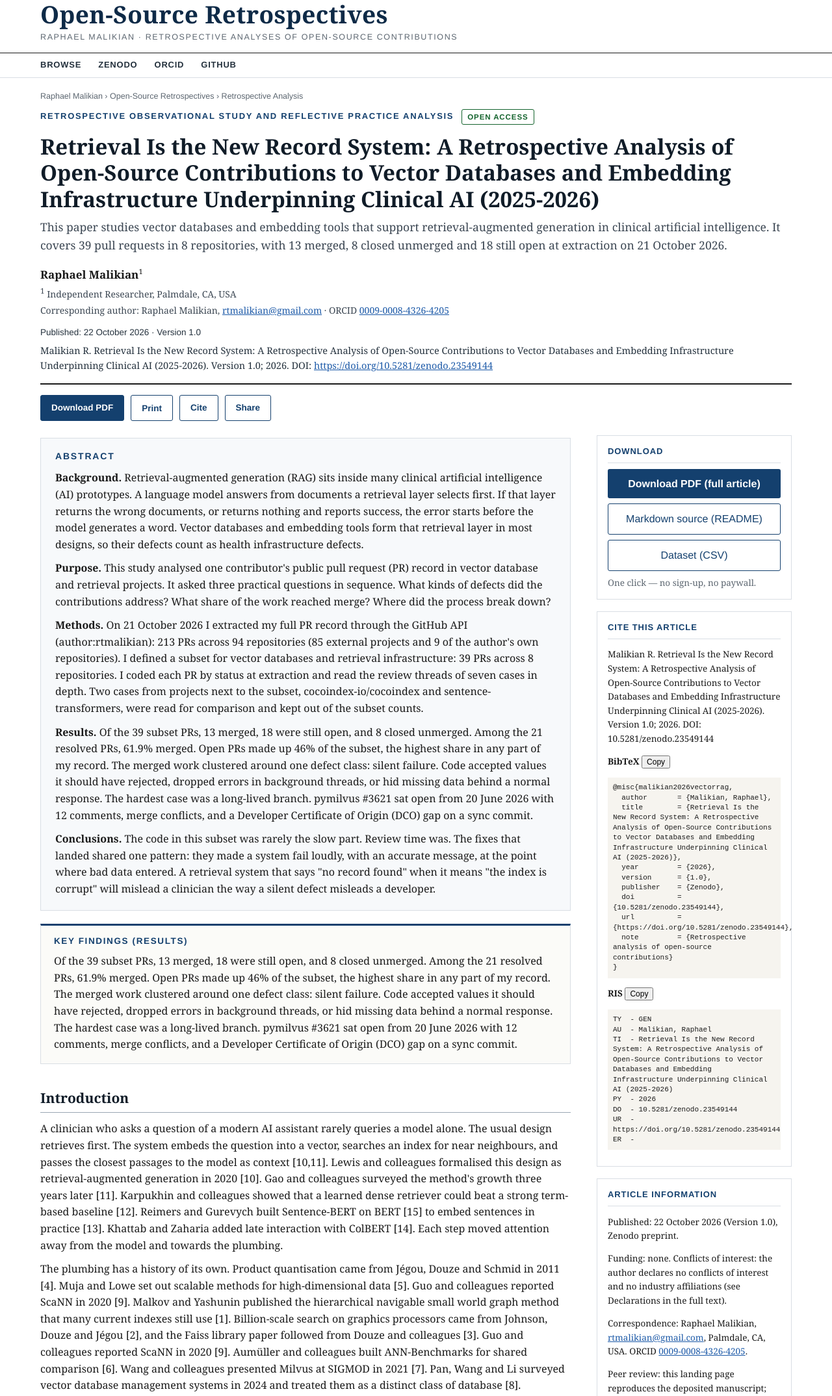
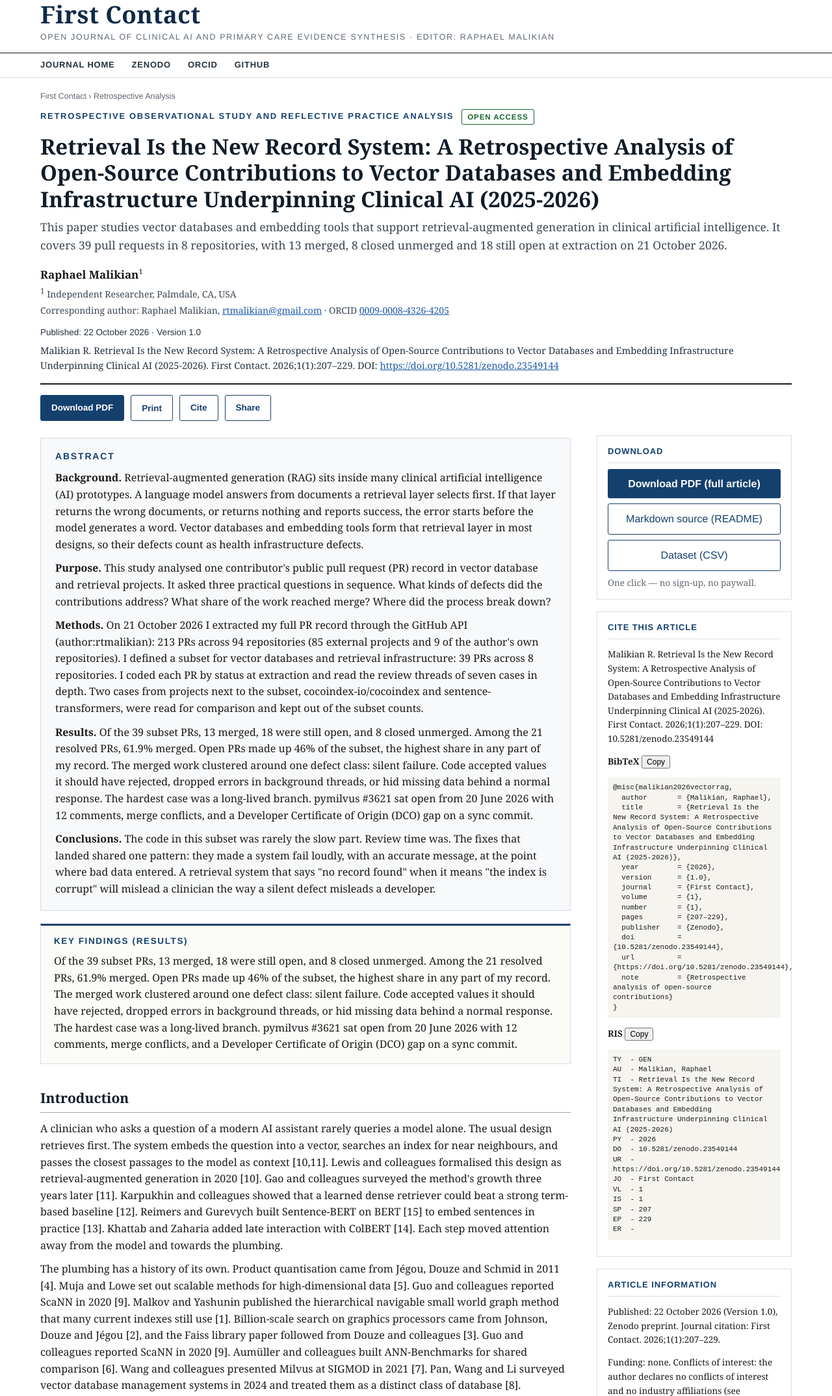
Before and after one commit to rtmalikian/vector-databases-rag-clinical-ai-infrastructure, a plain HTML site: page index.html in a window 1280 px wide. Shown: the part 22-2171 px from the top of the page at 65% size. Drawn offline with Linux system fonts and the light colour scheme.

Commit message:
Apply First Contact journal branding: masthead, journal citation (Vol 1, 2026), pagination
Signed-off-by: Raphael Malikian <rtmalikian@gmail.com>

```diff
--- a/index.html
+++ b/index.html
@@ -3,7 +3,7 @@
 <head>
 <meta charset="utf-8">
 <meta name="viewport" content="width=device-width, initial-scale=1">
-<title>Retrieval Is the New Record System: A Retrospective Analysis of Open-Source Contributions to Vector Databases and Embedding Infrastructure Underpinning Clinical AI (2025-2026) | Open-Source Retrospectives</title>
+<title>Retrieval Is the New Record System: A Retrospective Analysis of Open-Source Contributions to Vector Databases and Embedding Infrastructure Underpinning Clinical AI (2025-2026) | First Contact</title>
 <link rel="canonical" href="https://rtmalikian.github.io/vector-databases-rag-clinical-ai-infrastructure/">
 <meta name="description" content="Retrieval Is the New Record System: A Retrospective Analysis of Open-Source Contributions to Vector Databases and Embedding Infrastructure Underpinning Clinical AI (2025-2026). By Raphael Malikian. Zenodo DOI 10.5281/zenodo.23549144.">
 <meta name="citation_title" content="Retrieval Is the New Record System: A Retrospective Analysis of Open-Source Contributions to Vector Databases and Embedding Infrastructure Underpinning Clinical AI (2025-2026)">
@@ -106,17 +106,17 @@ footer .seriesline{font-family:Helvetica,Arial,sans-serif;font-size:12px;letter-
 </head>
 <body>
 <div class="masthead"><div class="wrap">
-<div class="wordmark">Open-Source Retrospectives</div>
-<div class="mast-sub">Raphael Malikian · Retrospective Analyses of Open-Source Contributions</div>
+<div class="wordmark">First Contact</div>
+<div class="mast-sub">Open Journal of Clinical AI and Primary Care Evidence Synthesis · Editor: Raphael Malikian</div>
 </div></div>
 <nav class="journalnav"><div class="wrap">
-<a href="https://github.com/rtmalikian?tab=repositories">Browse</a>
+<a href="https://rtmalikian.github.io/first-contact/">Journal Home</a>
 <a href="https://zenodo.org/records/23549144">Zenodo</a>
 <a href="https://orcid.org/0009-0008-4326-4205">ORCID</a>
 <a href="https://github.com/rtmalikian/vector-databases-rag-clinical-ai-infrastructure">GitHub</a>
 </div></nav>
 <div class="wrap">
-<p class="crumb"><a href="https://github.com/rtmalikian">Raphael Malikian</a> &rsaquo; Open-Source Retrospectives &rsaquo; Retrospective Analysis</p>
+<p class="crumb"><a href="https://rtmalikian.github.io/first-contact/">First Contact</a> &rsaquo; Retrospective Analysis</p>
 <div class="typerow"><span class="arttype">Retrospective observational study and reflective practice analysis</span><span class="oa">Open Access</span></div>
 <header class="article-head">
 <h1>Retrieval Is the New Record System: A Retrospective Analysis of Open-Source Contributions to Vector Databases and Embedding Infrastructure Underpinning Clinical AI (2025-2026)</h1>
@@ -125,7 +125,7 @@ footer .seriesline{font-family:Helvetica,Arial,sans-serif;font-size:12px;letter-
 <p class="affil"><sup>1</sup> Independent Researcher, Palmdale, CA, USA</p>
 <p class="corr">Corresponding author: Raphael Malikian, <a href="mailto:rtmalikian@gmail.com">rtmalikian@gmail.com</a> · ORCID <a href="https://orcid.org/0009-0008-4326-4205">0009-0008-4326-4205</a></p>
 <p class="publine">Published: 22 October 2026 &middot; Version 1.0</p>
-<p class="citeline">Malikian R. Retrieval Is the New Record System: A Retrospective Analysis of Open-Source Contributions to Vector Databases and Embedding Infrastructure Underpinning Clinical AI (2025-2026). Version 1.0; 2026. DOI: <a href="https://doi.org/10.5281/zenodo.23549144">https://doi.org/10.5281/zenodo.23549144</a></p>
+<p class="citeline">Malikian R. Retrieval Is the New Record System: A Retrospective Analysis of Open-Source Contributions to Vector Databases and Embedding Infrastructure Underpinning Clinical AI (2025-2026). First Contact. 2026;1(1):207–229. DOI: <a href="https://doi.org/10.5281/zenodo.23549144">https://doi.org/10.5281/zenodo.23549144</a></p>
 </header>
 <div class="actions">
 <a class="primary" href="https://github.com/rtmalikian/vector-databases-rag-clinical-ai-infrastructure/raw/main/article3-vector-databases.pdf">Download PDF</a>
@@ -434,13 +434,17 @@ Whole record: merged 56; open 102; closed unmerged 55 (n=213).
 </div>
 <div class="box" id="cite">
 <h3>Cite this article</h3>
-<p>Malikian R. Retrieval Is the New Record System: A Retrospective Analysis of Open-Source Contributions to Vector Databases and Embedding Infrastructure Underpinning Clinical AI (2025-2026). Version 1.0; 2026. DOI: 10.5281/zenodo.23549144</p>
+<p>Malikian R. Retrieval Is the New Record System: A Retrospective Analysis of Open-Source Contributions to Vector Databases and Embedding Infrastructure Underpinning Clinical AI (2025-2026). First Contact. 2026;1(1):207–229. DOI: 10.5281/zenodo.23549144</p>
 <p><strong>BibTeX</strong> <button class="copy" onclick="navigator.clipboard.writeText(document.getElementById('bib').innerText)">Copy</button></p>
 <pre id="bib">@misc{malikian2026vectorrag,
   author       = {Malikian, Raphael},
   title        = {Retrieval Is the New Record System: A Retrospective Analysis of Open-Source Contributions to Vector Databases and Embedding Infrastructure Underpinning Clinical AI (2025-2026)},
   year         = {2026},
   version      = {1.0},
+  journal      = {First Contact},
+  volume       = {1},
+  number       = {1},
+  pages        = {207–229},
   publisher    = {Zenodo},
   doi          = {10.5281/zenodo.23549144},
   url          = {https://doi.org/10.5281/zenodo.23549144},
@@ -453,11 +457,16 @@ TI  - Retrieval Is the New Record System: A Retrospective Analysis of Open-Sourc
 PY  - 2026
 DO  - 10.5281/zenodo.23549144
 UR  - https://doi.org/10.5281/zenodo.23549144
+JO  - First Contact
+VL  - 1
+IS  - 1
+SP  - 207
+EP  - 229
 ER  -</pre>
 </div>
 <div class="box">
 <h3>Article information</h3>
-<p>Published: 22 October 2026 (Version 1.0), Zenodo preprint.</p>
+<p>Published: 22 October 2026 (Version 1.0), Zenodo preprint. Journal citation: First Contact. 2026;1(1):207–229.</p>
 <p>Funding: none. Conflicts of interest: the author declares no conflicts of interest and no industry affiliations (see Declarations in the full text).</p>
 <p>Correspondence: Raphael Malikian, <a href="mailto:rtmalikian@gmail.com">rtmalikian@gmail.com</a>, Palmdale, CA, USA. ORCID <a href="https://orcid.org/0009-0008-4326-4205">0009-0008-4326-4205</a>.</p>
 <p>Peer review: this landing page reproduces the deposited manuscript; any journal peer-review status is stated in the repository README.</p>
@@ -483,7 +492,7 @@ ER  -</pre>
 <footer>
 <p>This is an open access article distributed under the terms of the Creative Commons Attribution 4.0 International Licence (CC BY 4.0), which permits use, distribution, and reproduction in any medium, provided the original author and source are credited.</p>
 <p>© 2026 Raphael Malikian. DOI: <a href="https://doi.org/10.5281/zenodo.23549144">https://doi.org/10.5281/zenodo.23549144</a></p>
-<p class="seriesline">Open-Source Retrospectives — Raphael Malikian · Retrospective Analyses of Open-Source Contributions</p>
+<p class="seriesline">First Contact — Open Journal of Clinical AI and Primary Care Evidence Synthesis</p>
 </footer>
 </div>
 </body>
```
